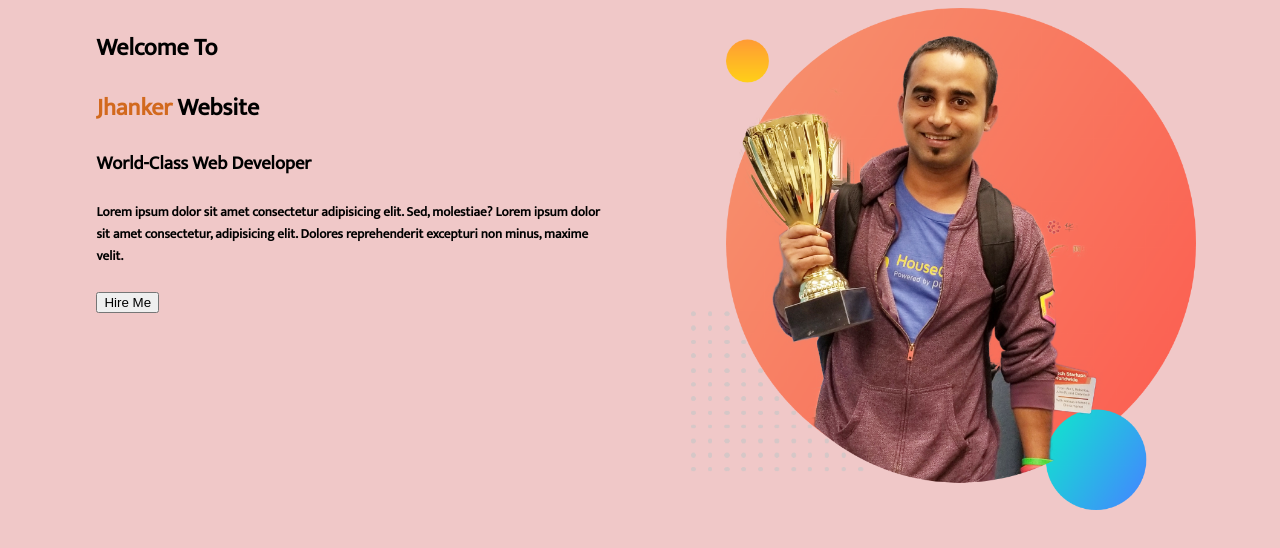
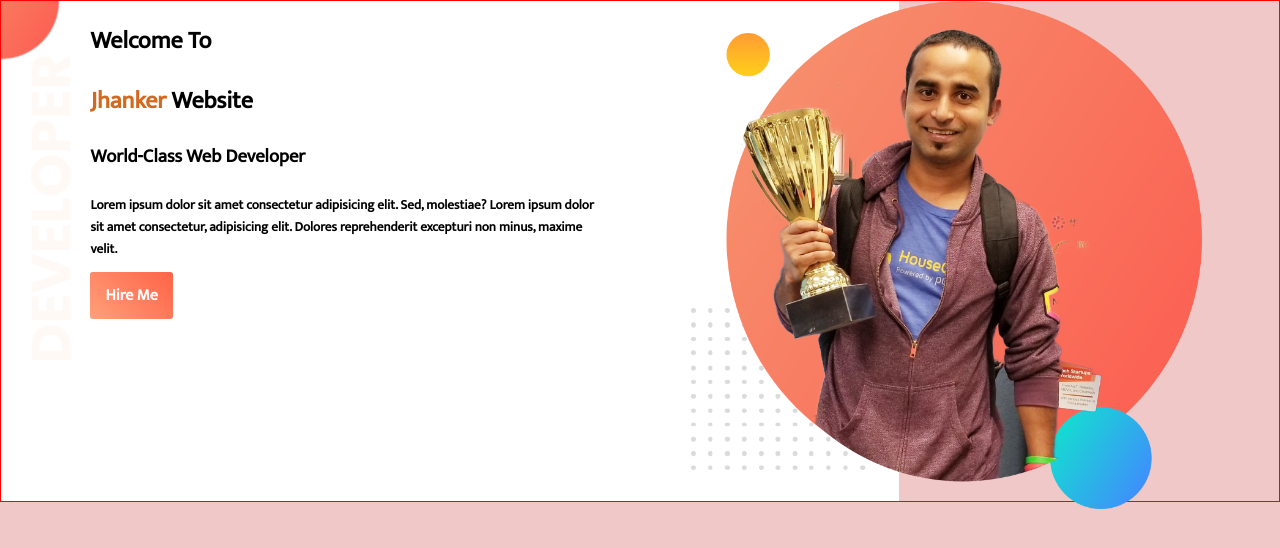
Before and after one commit to Abu-Sid/web-portfolio, a plain HTML site: page index.html in a window 1280 px wide. Drawn offline with Linux system fonts and the light colour scheme.

Commit message:
button done

```diff
--- a/index.html
+++ b/index.html
@@ -8,13 +8,13 @@
     <link href="https://fonts.googleapis.com/css2?family=Mukta&display=swap" rel="stylesheet">
 </head>
 <body>
-    <section>
+    <section class="top-banner">
         <div class= 'half-width'>
             <h1>Welcome To</h1>
             <h1><span class='name-highlight'>Jhanker</span>  Website</h1>
             <h3> World-Class Web Developer</h3>
             <h5>Lorem ipsum dolor sit amet consectetur adipisicing elit. Sed, molestiae? Lorem ipsum dolor sit amet consectetur, adipisicing elit. Dolores reprehenderit excepturi non minus, maxime velit.</h5>
-            <button>Hire Me</button>
+            <a class='link-button'href="#">Hire Me</a>
         </div>
         <div class= 'half-width'>
             <img src="image/jhankar.png" alt="profile pic">
--- a/style.css
+++ b/style.css
@@ -1,7 +1,14 @@
 body{
     font-family: 'Mukta', sans-serif;
-    background-color: rgba(207, 68, 68, 0.295)
+    background-color: rgba(207, 68, 68, 0.295);
+    margin: auto;
+
 }
+section{
+    height: 500px;
+
+}
+
 .name-highlight{
     color:chocolate
 }
@@ -14,3 +21,17 @@ body{
 .half-width img{
     width: 100%;
 }
+.top-banner{
+    border: 1px solid red;
+    background-image: url('image/top-banner.png');
+    background-repeat: no-repeat;
+}
+.link-button{
+    text-decoration: none;
+    background-color:lightblue;
+    padding: 10px 15px;
+    border-radius: 3px;
+    background-image: linear-gradient(45deg, lightsalmon,tomato);
+    color: white;
+    font-weight: 700;
+}
```
